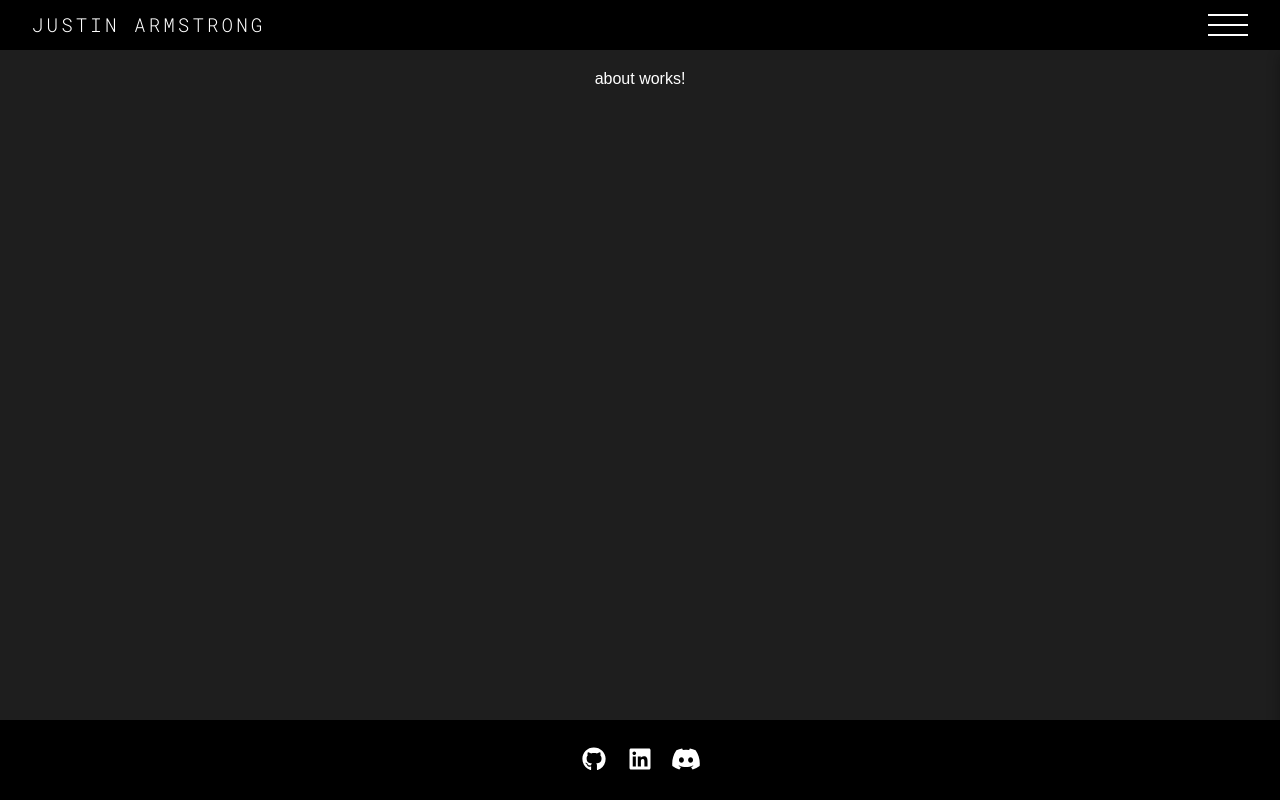
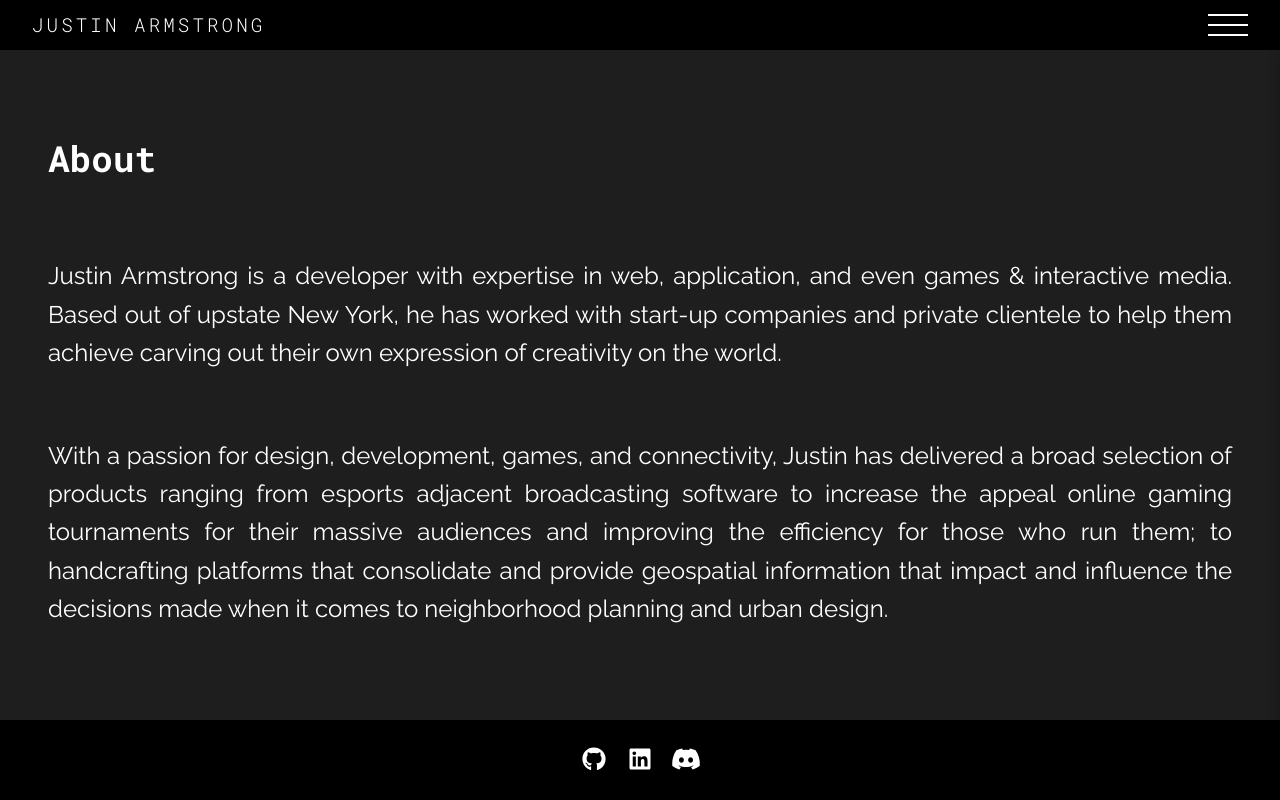
Before and after one commit to pigghead/html-resume, an Angular app: page /about in a window 1280 px wide. Built offline with nearby package versions, Linux system fonts and the light colour scheme.

Commit message:
Added auto scroll to nav menu links; Updated about page; Updated projects page with carousel tweaks + placeholder images; implemented cta on hero section

```diff
--- a/src/app/features/about/about.html
+++ b/src/app/features/about/about.html
@@ -1 +1,18 @@
-<p>about works!</p>
+<div class="about-wrapper">
+    <h2 class="roboto-mono-font">About</h2>
+    <p class="raleway-font">
+        Justin Armstrong is a developer with expertise in web, application, and even
+        games & interactive media. Based out of upstate New York, he has worked with
+        start-up companies and private clientele to help them achieve carving out
+        their own expression of creativity on the world.
+    </p>
+    <p class="raleway-font">
+        With a passion for design, development, games, and connectivity, Justin has
+        delivered a broad selection of products ranging from esports adjacent
+        broadcasting software to increase the appeal online gaming tournaments
+        for their massive audiences and improving the efficiency for those who run
+        them; to handcrafting platforms that consolidate and provide geospatial
+        information that impact and influence the decisions made when it comes to
+        neighborhood planning and urban design.
+    </p>
+</div>
--- a/src/app/features/about/about.scss
+++ b/src/app/features/about/about.scss
@@ -0,0 +1,12 @@
+.about-wrapper {
+    display: flex;
+    flex-direction: column;
+    text-align: justify;
+    gap: 1rem;
+    margin-top: 50px;
+    margin-left: 2em;
+    margin-right: 2em;
+    padding-top: 50px;
+    font-size: 1.5rem;
+    height: 670px;
+}
--- a/src/app/features/hero-section/hero-section.html
+++ b/src/app/features/hero-section/hero-section.html
@@ -10,6 +10,6 @@
                 <h1 class="-light">developer</h1>
             </div>
         </div>
-        <button class="hero-button roboto-mono-font -semi-bold">See Projects</button>
+        <button class="hero-button roboto-mono-font -semi-bold" (click)="scrollTo('projects')">See Projects</button>
     </div>
 </section>
--- a/src/app/features/hero-section/hero-section.scss
+++ b/src/app/features/hero-section/hero-section.scss
@@ -4,7 +4,7 @@
     display: flex;
     flex-direction: column;
     justify-content: center;
-    height: 640px;
+    height: 690px;
     letter-spacing: 0.18em;
     font-size: 2rem;
 
--- a/src/app/features/hero-section/hero-section.ts
+++ b/src/app/features/hero-section/hero-section.ts
@@ -7,5 +7,7 @@ import { Component } from '@angular/core';
   styleUrl: './hero-section.scss'
 })
 export class HeroSectionComponent {
-
+  scrollTo(sectionId: string): void {
+    document.getElementById(sectionId)?.scrollIntoView({behavior: 'smooth'})
+  }
 }
--- a/src/app/features/home/home.html
+++ b/src/app/features/home/home.html
@@ -1,2 +1,5 @@
-<app-hero-section></app-hero-section>
-<p>home works!</p>
+<div id="home">
+    <app-hero-section></app-hero-section>
+    <app-about id="about"></app-about>
+    <app-projects id="projects"></app-projects>
+</div>
--- a/src/app/features/home/home.ts
+++ b/src/app/features/home/home.ts
@@ -1,9 +1,11 @@
 import { Component } from '@angular/core';
 import { HeroSectionComponent } from '../hero-section/hero-section';
+import { AboutComponent } from '../about/about';
+import { ProjectsComponent } from '../projects/projects';
 
 @Component({
   selector: 'app-home',
-  imports: [HeroSectionComponent],
+  imports: [HeroSectionComponent, AboutComponent, ProjectsComponent],
   templateUrl: './home.html',
   styleUrl: './home.scss'
 })
--- a/src/app/features/projects/projects.ts
+++ b/src/app/features/projects/projects.ts
@@ -20,31 +20,31 @@ export class ProjectsComponent {
     {
       id: 2,
       name: "Business Scraper",
-      image: "...",
+      image: "images/540x900_a.png",
       description: "This is a description"
     },
     {
       id: 3,
       name: "To do App",
-      image: "...",
+      image: "images/540x900.png",
       description: "This is a description"
     },
     {
       id: 4,
       name: "Ecommerce Application",
-      image: "...",
+      image: "images/540x900_a.png",
       description: "This is a description"
     },
     {
       id: 5,
       name: "Application Name",
-      image: "...",
+      image: "images/540x900.png",
       description: "This is a description"
     },
     {
       id: 6,
       name: "Application Name",
-      image: "...",
+      image: "images/540x900_a.png",
       description: "This is a description"
     }
   ]
--- a/src/app/shared/header/header.html
+++ b/src/app/shared/header/header.html
@@ -9,9 +9,9 @@
     </div>
     <div class="side-wrapper" [ngClass]="{'is-active': isMenuOpen}">
         <div class="side-content roboto-mono-font">
-            <a routerLink="/" (click)="closeMenu()">Home</a>
-            <a routerLink="/about" (click)="closeMenu()">About</a>
-            <a routerLink="/projects" (click)="closeMenu()">Projects</a>
+            <a routerLink="/" (click)="closeMenu(); scrollTo('home')">Home</a>
+            <a (click)="closeMenu(); scrollTo('about')">About</a>
+            <a (click)="closeMenu(); scrollTo('projects')">Projects</a>
             <a routerLink="/contact" (click)="closeMenu()">Contact</a>
         </div>
     </div>
--- a/src/app/shared/header/header.scss
+++ b/src/app/shared/header/header.scss
@@ -1,6 +1,6 @@
 .sticky {
     position: -webkit-sticky; /* For Safari */
-    position: sticky;
+    position: fixed;
     top: 0;
     background-color: #000;
     width: 100vw;
@@ -93,6 +93,7 @@
         }
         a:hover {
             border-bottom-color: var(--color-accent);
+            cursor: pointer;
         }
     }
 }
--- a/src/app/shared/header/header.ts
+++ b/src/app/shared/header/header.ts
@@ -1,6 +1,6 @@
 import { Component, ElementRef, HostListener } from '@angular/core';
 import { CommonModule } from '@angular/common';
-import { RouterLink } from '@angular/router';
+import { Router, RouterLink } from '@angular/router';
 
 @Component({
   selector: 'app-header',
@@ -11,10 +11,17 @@ import { RouterLink } from '@angular/router';
 export class Header {
   isMenuOpen = false;
 
-  constructor(private elementRef: ElementRef) {}
+  constructor(
+    private elementRef: ElementRef,
+    private router: Router
+  ) {}
 
   toggleMenu(event: Event) {
     this.isMenuOpen = !this.isMenuOpen;
+  }
+
+  closeMenu() {
+    this.isMenuOpen = false;
   }
 
   @HostListener('document:click', ['$event'])
@@ -25,7 +32,15 @@ export class Header {
     }
   }
 
-  closeMenu() {
-    this.isMenuOpen = false;
+  scrollTo(sectionId: string) {
+    if (this.router.url === "/") {
+      document.getElementById(sectionId)?.scrollIntoView({behavior: 'smooth'});
+    } else {
+      this.router.navigateByUrl("/").then(() => {
+        setTimeout(() => {
+          document.getElementById(sectionId)?.scrollIntoView({behavior: 'smooth'});
+        })
+      })
+    }
   }
 }
```
Also changed, not shown: public/images/540x900.png (added), public/images/540x900_a.png (added).
